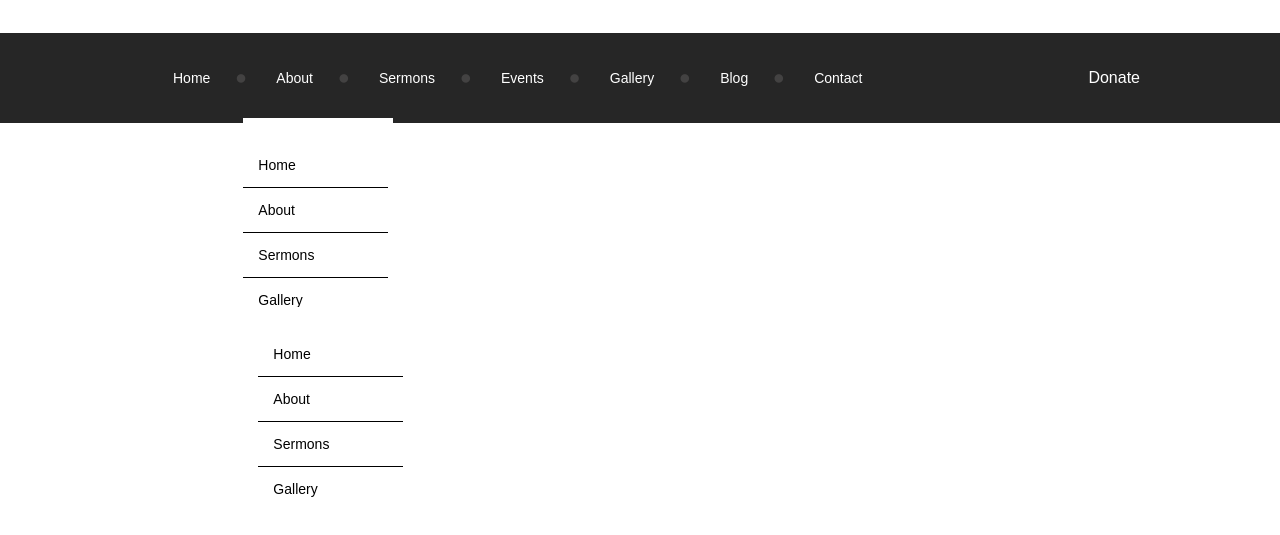
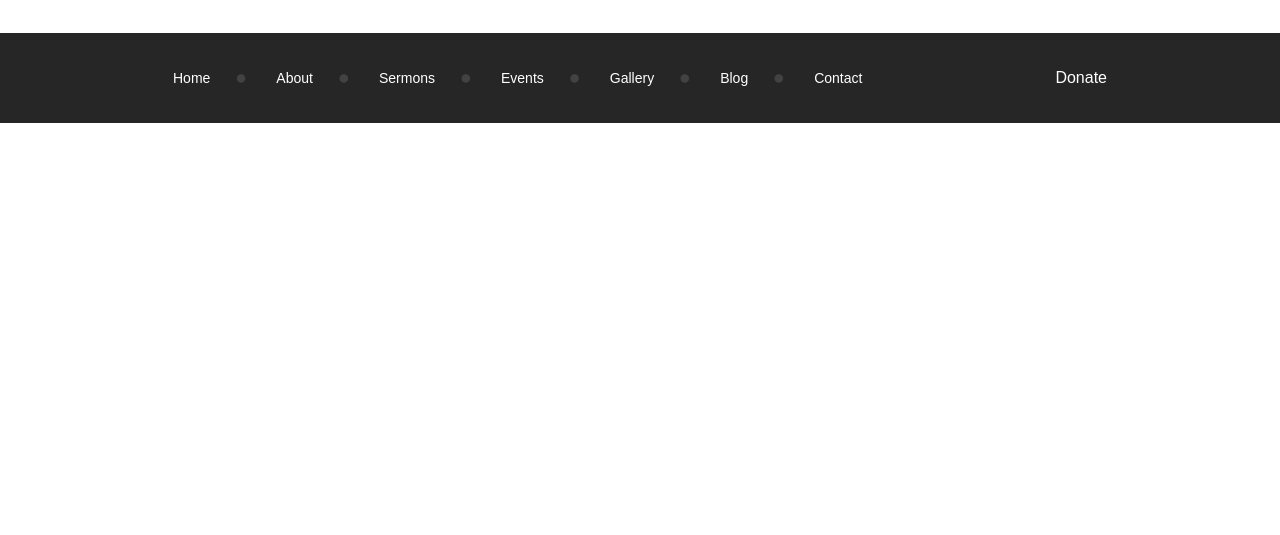
Before and after one commit to OShandruk/Iglesia, a plain HTML site: page index.html in a window 1280 px wide. Shown: the part 97-632 px from the top of the page. Drawn offline with nearby package versions, Linux system fonts and the light colour scheme; a web font is replaced by a local one.

Commit message:
Create sub menu 2

```diff
--- a/css/style.css
+++ b/css/style.css
@@ -107,16 +107,16 @@ menu>ul li {
 
 }
 
+menu>ul li {
+  position: relative;
+}
+
 menu>ul>li>a {
   display:block;
   color: #fff;
   padding: 33px;
   transition: all 0.3s ease;
 }
-menu>ul li {
-  position: relative;
-}
-
 menu>ul>li>a:hover {
   color:#eedf9c;
   transition: all 0.3s ease;
@@ -127,13 +127,11 @@ menu>ul>li>a:hover {
 menu>ul>li::after {
   position: absolute;
   top:35px;
-  right:-2px;
+  right: -2px;
   content:'';
   font-family: 'FontAwesome';
   font-size:10px;
   color: #434242;
-
-
 }
 
 menu>ul>li:last-child::after {
@@ -142,11 +140,14 @@ menu>ul>li:last-child::after {
 
 
 .donate a {
+  padding: 33px;
   color: #fff;
+  transition: all 0.3s ease;
 }
 
 .donate a:hover {
   color:#eedf9c;
+  border-bottom: 5px solid #eedf9c;
   transition: all 0.3s ease;
 }
 
@@ -157,6 +158,7 @@ menu li ul{
  min-width: 150px;
  background-color:#fff;
  transition: all 0.3s ease;
+ display: none;
 }
 menu li>ul>li a {
 
@@ -172,6 +174,11 @@ menu li>ul>li {
   transition: all 0.3s ease;
 }
 
+menu li:hover>ul{
+ display: block;
+ transition: all 0.3s ease;
+}
+
 menu li>ul>li:first-child {
  margin-top:25px;
 }
--- a/index.html
+++ b/index.html
@@ -53,16 +53,7 @@
 		 						<li><a href="#">Home </a></li>
 		 						<li><a href="#">About </a></li>
 		 						<li><a href="#"> Sermons </a></li>
-		 						<li><a href="#"> Gallery </a>
-				 					<ul>
-				 						<li><a href="#">Home </a></li>
-				 						<li><a href="#">About </a></li>
-				 						<li><a href="#"> Sermons </a></li>
-				 						<li><a href="#"> Gallery </a></li>
-				 					</ul>
-
-
-		 						</li>
+		 						<li><a href="#"> Gallery </a></li>
 		 					</ul>
 
 		 				</li>
```
